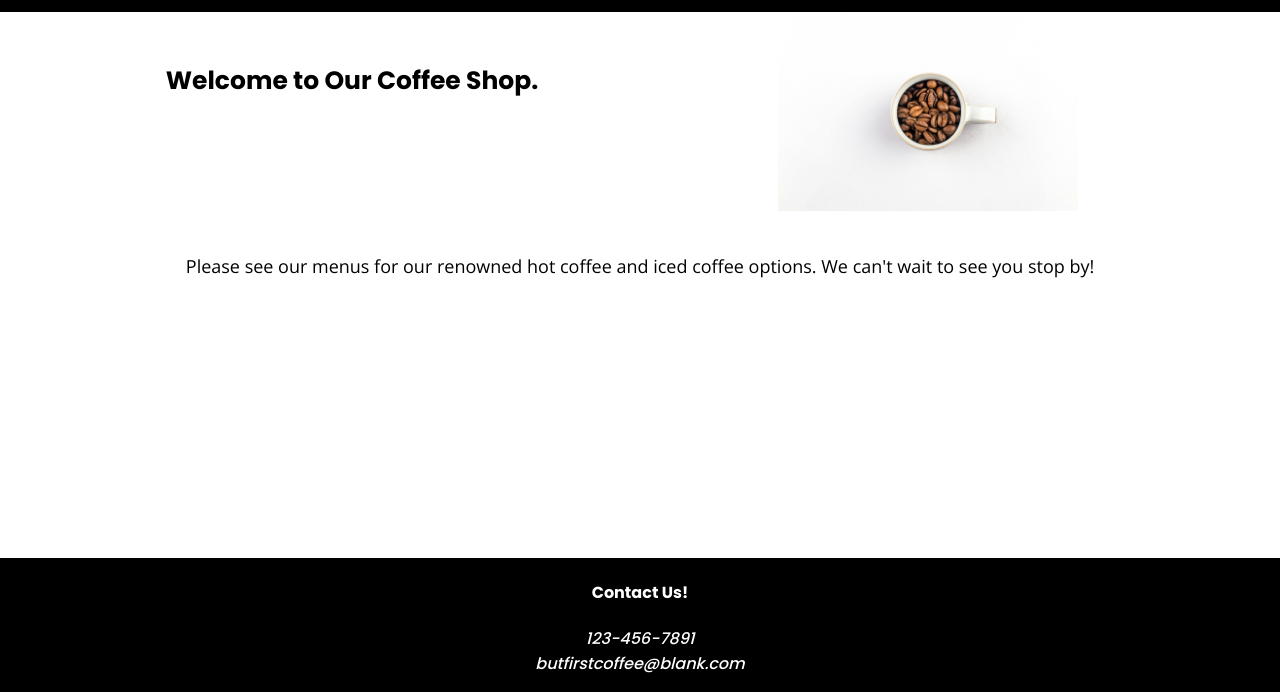
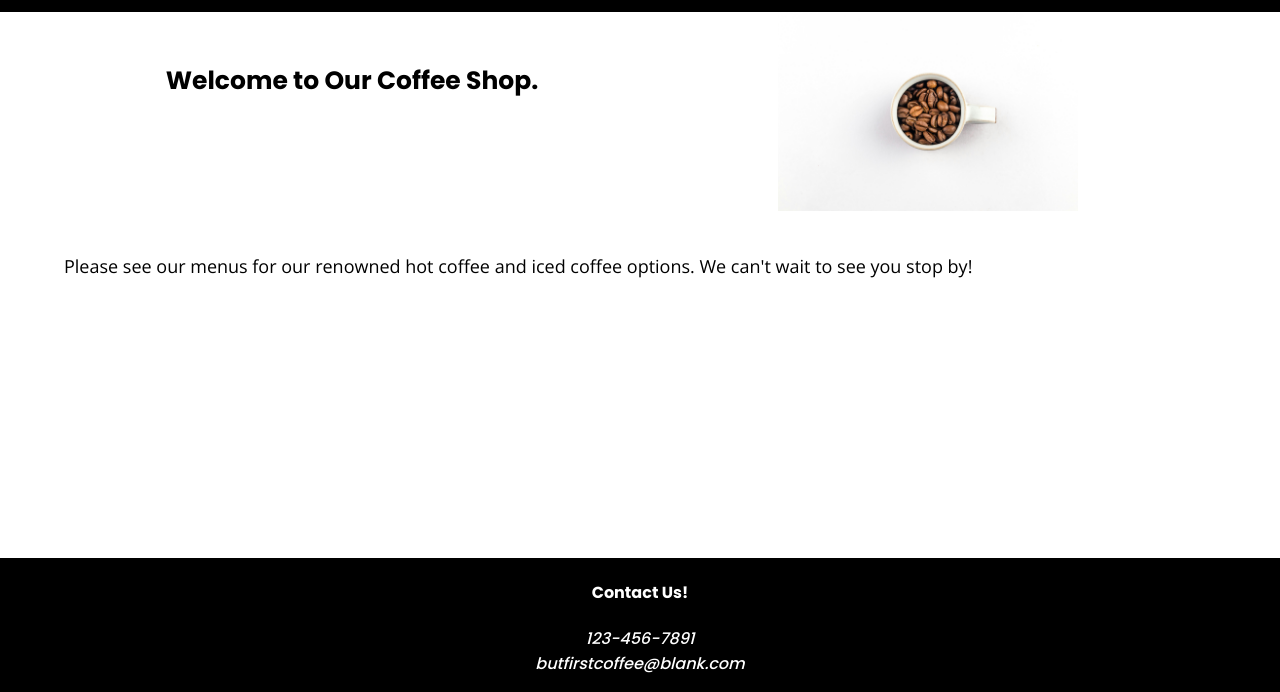
Before and after one commit to learningcoding2022/coffee-info, a plain HTML site: page index.html in a window 1280 px wide. Shown: the part 108-800 px from the top of the page. Drawn offline with nearby package versions, Linux system fonts and the light colour scheme; no server answers.

```diff
--- a/styles.css
+++ b/styles.css
@@ -207,12 +207,14 @@ header,
     font-size: 16px;
   }
 
-  /***DESKTOP STYLES**********************************************/
-  @media only screen and (min-width: 1200px) {
-    /*Desktop Styles here*/
+/***DESKTOP STYLES**********************************************/
+@media only screen and (min-width: 1200px) {
+/*Desktop Styles here*/
 
+/*MAIN PAGE*/
 header .content-wrapper {
     width: 90%;
+    flex-flow: nowrap;
 }
 
 .image-title {
@@ -239,4 +241,11 @@ header nav {
     width: 50%;
 }
 
+p {
+    width: 100%;
+}
+
+/*HOT COFFEE PAGE*/
+
+
   }
```
